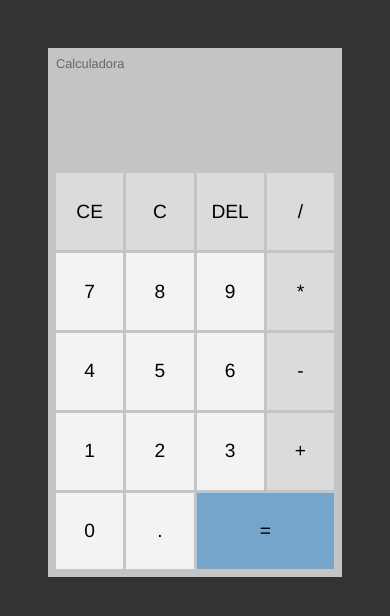
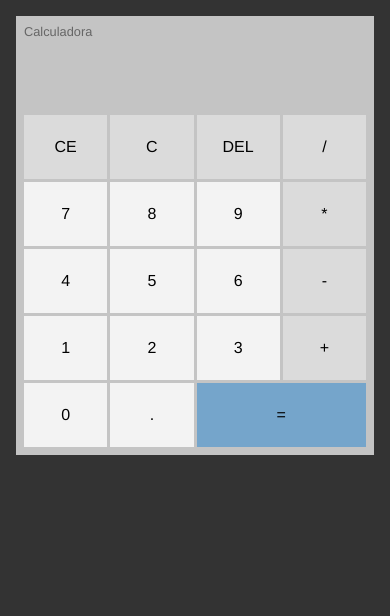
Before and after one commit to JkDeV31/calculadora, a plain HTML site: page index.html in a window 390 px wide. Drawn offline with Linux system fonts and the light colour scheme.

Commit message:
style: adaptar largura e visor da calculadora a telas pequenas

```diff
--- a/css/style.css
+++ b/css/style.css
@@ -16,7 +16,8 @@ body {
 }
 
 #calc {
-    width: 400px;
+    width: 100%;
+    max-width: 400px;
     padding: .5em;
     background-color: #c4c4c4;
     color: #000;
@@ -96,3 +97,18 @@ body {
     grid-column: span 2;
     background-color: #3a91d8;
 }
+
+/* Adapt the calculator to narrow screens without changing the desktop layout. */
+@media (max-width: 480px) {
+    body {
+        padding: 1rem;
+    }
+
+    #current-operation {
+        font-size: clamp(1.75rem, 8vw, 3rem);
+    }
+
+    #buttons-container button {
+        font-size: 1rem;
+    }
+}
```
